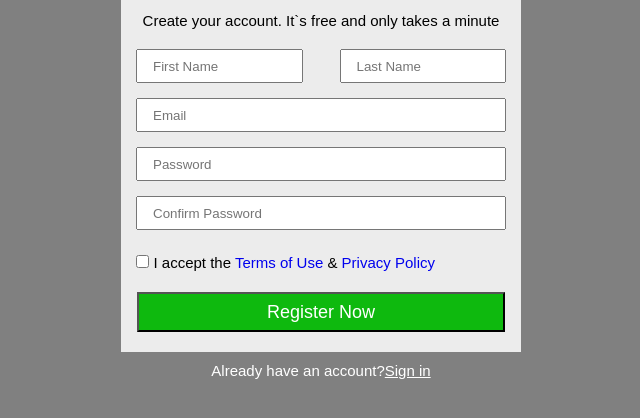
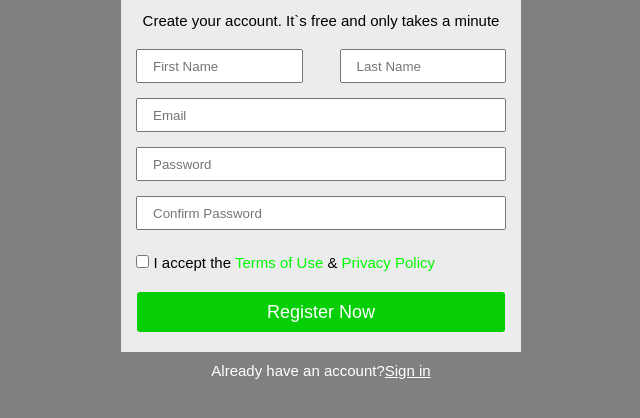
Before and after one commit to dominovocat/Register, a plain HTML site: page index.html in a window 1280 px wide. Shown: the part 122-540 px from the top of the page, without its empty margins (319-959 px from the left). Drawn offline with Linux system fonts and the light colour scheme.

Commit message:
Correct color

```diff
--- a/css/style.css
+++ b/css/style.css
@@ -16,6 +16,7 @@
   width: 100%;
   min-width: 320px;
   max-height: 100vh;
+  min-height: 350px;
   margin: auto;
   background-color: rgb(236, 236, 236);
   text-align: center;
@@ -29,22 +30,25 @@
   height: 2px;
   background-color: rgb(201, 201, 201);
   margin: 8px;
+
 }
 h1 {
   text-transform: capitalize;
   font-size: 25px;
   margin: 10px;
-  /* width: 100px; */
-}
-.overflow-text {
   overflow: hidden;
   white-space: nowrap;
   text-overflow: ellipsis;
 }
+
+
 .info {
   margin: 10px;
   padding: 5px;
   font-size: 15px;
+  overflow: hidden;
+  white-space: nowrap;
+  text-overflow: ellipsis;
 }
 .name {
   display: flex;
@@ -71,6 +75,7 @@ label {
 }
 .first-link {
   text-decoration: none;
+  color: rgb(1, 250, 1);
 }
 .check {
   display: flex;
@@ -83,9 +88,12 @@ label {
   margin-top: 20px;
   margin-bottom: 20px;
   height: 40px;
-  background-color: rgb(14, 185, 14);
+  background-color: rgb(6, 207, 6);
   color: white;
   text-transform: capitalize;
+  border: none;
+  border-radius: 3px;
+  cursor: pointer;
   font-size: 18px;
 }
 .accept {
```
